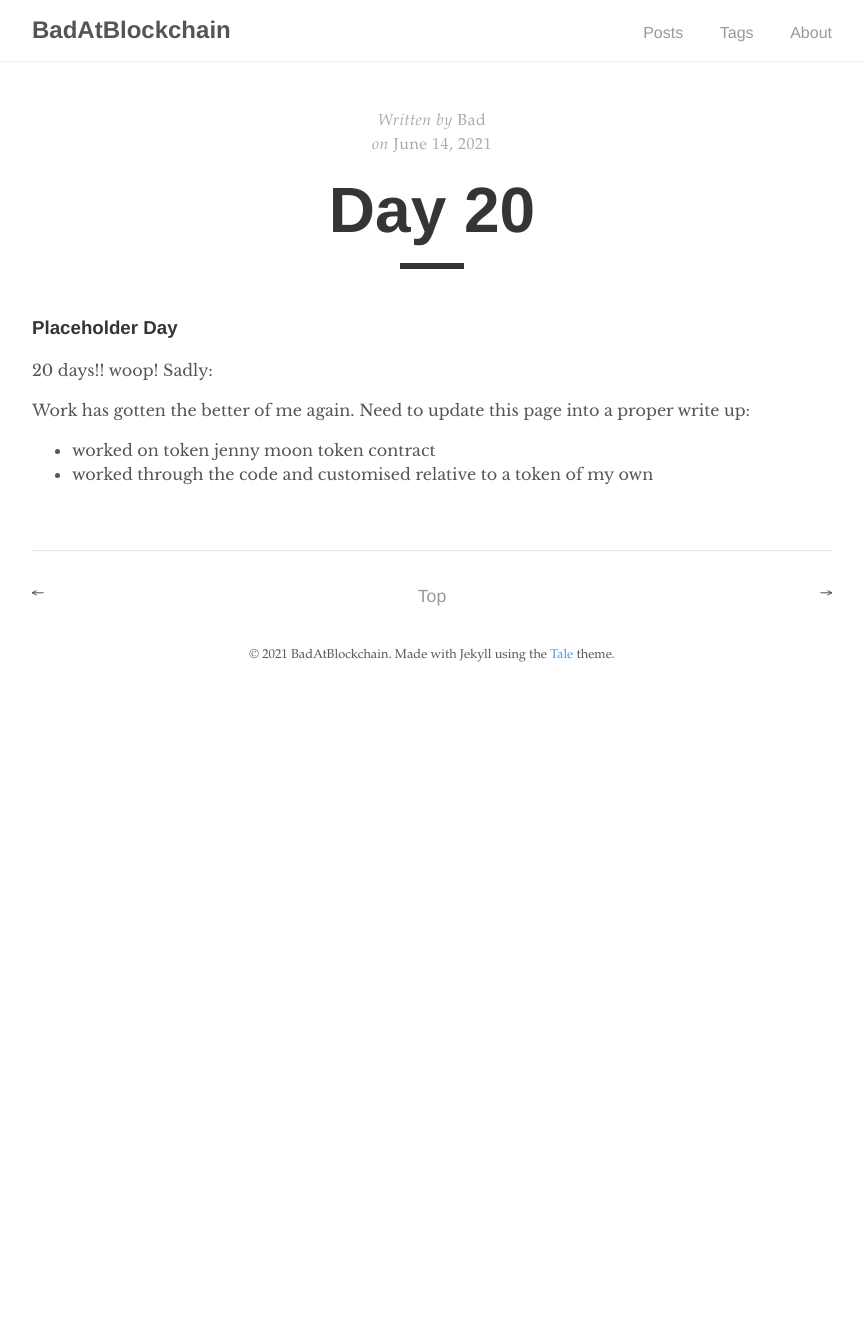
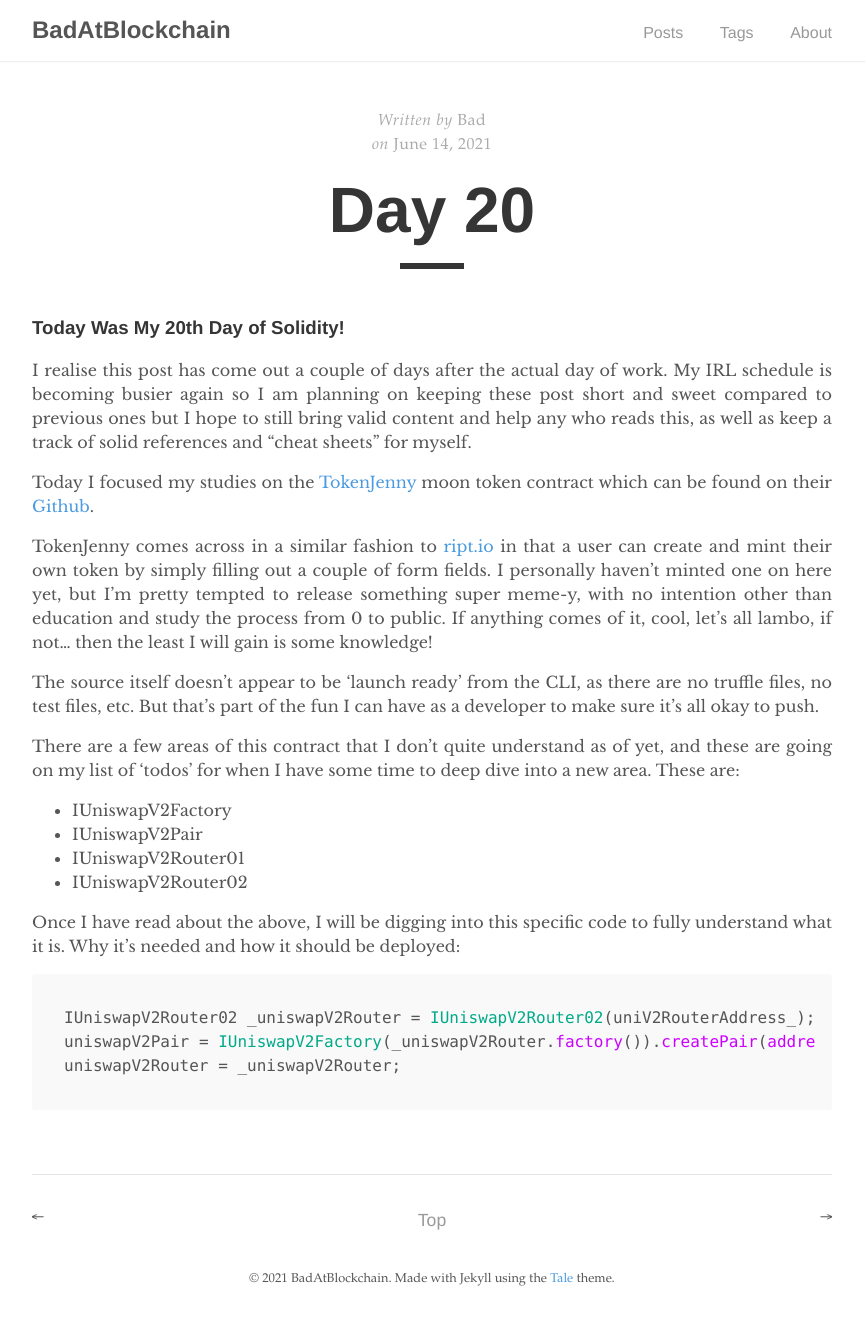
Before and after one commit to BadAtBlockchain/badatblockchain.github.io, a Jekyll site: the page built from _posts/2021-6-14-day_20.md, in a window 1280 px wide. Shown: the whole page, without its empty margins (208-1073 px from the left). Built offline with Jekyll 4.4.1, drawn with Linux system fonts in a browser that asks for light colours; before the commit the page ends 900 px from its top, so only the background shows below that.

Commit message:
Update 2021-6-14-day_20.md

````diff
--- a/_posts/2021-6-14-day_20.md
+++ b/_posts/2021-6-14-day_20.md
@@ -5,11 +5,27 @@ author: "Bad"
 tags: 100daysofcode
 ---
 
-### Placeholder Day
+### Today Was My 20th Day of Solidity!
 
-20 days!! woop! Sadly:
+I realise this post has come out a couple of days after the actual day of work. My IRL schedule is becoming busier again so I am planning on keeping these post short and sweet compared to previous ones but I hope to still bring valid content and help any who reads this, as well as keep a track of solid references and "cheat sheets" for myself.
 
-Work has gotten the better of me again. Need to update this page into a proper write up:
+Today I focused my studies on the [TokenJenny](https://tokenjenny.one/) moon token contract which can be found on their [Github](https://github.com/shimmyshine/Token-Jenny-Public/blob/main/Contracts/MoonCoin.sol).
 
-- worked on token jenny moon token contract
-- worked through the code and customised relative to a token of my own
+TokenJenny comes across in a similar fashion to [ript.io](https://ript.io/) in that a user can create and mint their own token by simply filling out a couple of form fields. I personally haven't minted one on here yet, but I'm pretty tempted to release something super meme-y, with no intention other than education and study the process from 0 to public. If anything comes of it, cool, let's all lambo, if not... then the least I will gain is some knowledge!
+
+The source itself doesn't appear to be 'launch ready' from the CLI, as there are no truffle files, no test files, etc. But that's part of the fun I can have as a developer to make sure it's all okay to push.
+
+There are a few areas of this contract that I don't quite understand as of yet, and these are going on my list of 'todos' for when I have some time to deep dive into a new area. These are:
+
+- IUniswapV2Factory
+- IUniswapV2Pair
+- IUniswapV2Router01
+- IUniswapV2Router02
+
+Once I have read about the above, I will be digging into this specific code to fully understand what it is. Why it's needed and how it should be deployed:
+
+```javascript
+IUniswapV2Router02 _uniswapV2Router = IUniswapV2Router02(uniV2RouterAddress_);
+uniswapV2Pair = IUniswapV2Factory(_uniswapV2Router.factory()).createPair(address(this), _uniswapV2Router.WETH());
+uniswapV2Router = _uniswapV2Router;
+```
````
